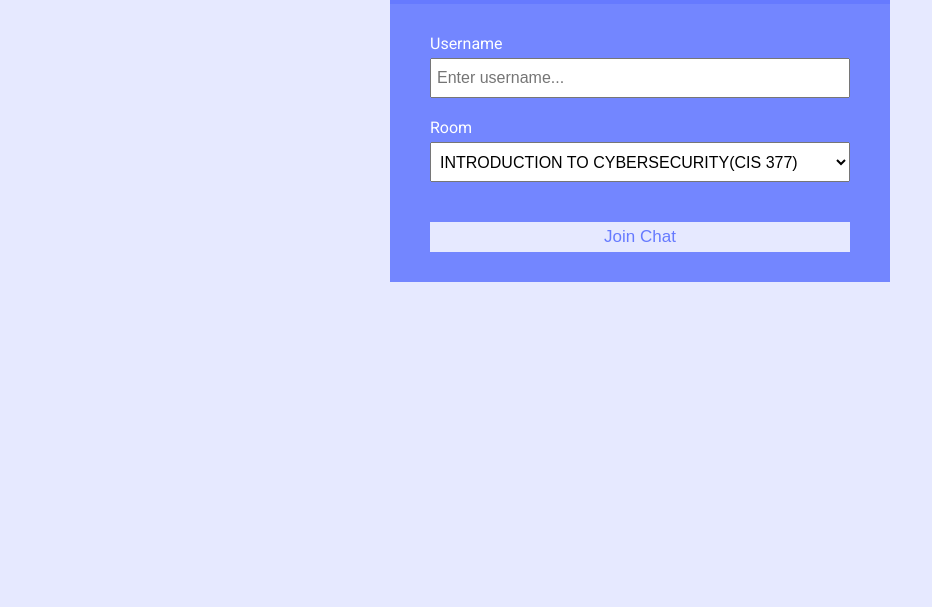
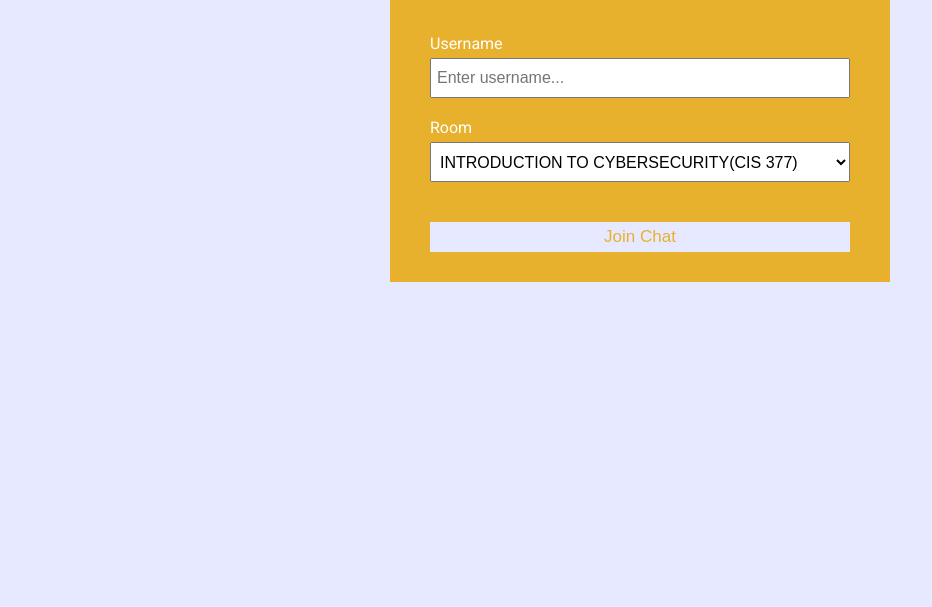
Before and after one commit to owilli04/cosc412_project, a website: page studyBuddy/studyBuddies 3/public/index.html in a window 1280 px wide. Shown: the part 193-800 px from the top of the page, without its empty margins (0-932 px from the left). Drawn offline with Linux system fonts and the light colour scheme.

Commit message:
Update style.css

```diff
--- a/studyBuddy/studyBuddies 3/public/css/style.css
+++ b/studyBuddy/studyBuddies 3/public/css/style.css
@@ -1,8 +1,8 @@
 @import url('https://fonts.googleapis.com/css?family=Roboto&display=swap');
 
 :root {
-	--dark-color-a: #667aff;
-	--dark-color-b: #7386ff;
+	--dark-color-a: #E8B12D;
+	--dark-color-b: #E8B12D;
 	--light-color: #e6e9ff;
 	--success-color: #5cb85c;
 	--error-color: #d9534f;
```
